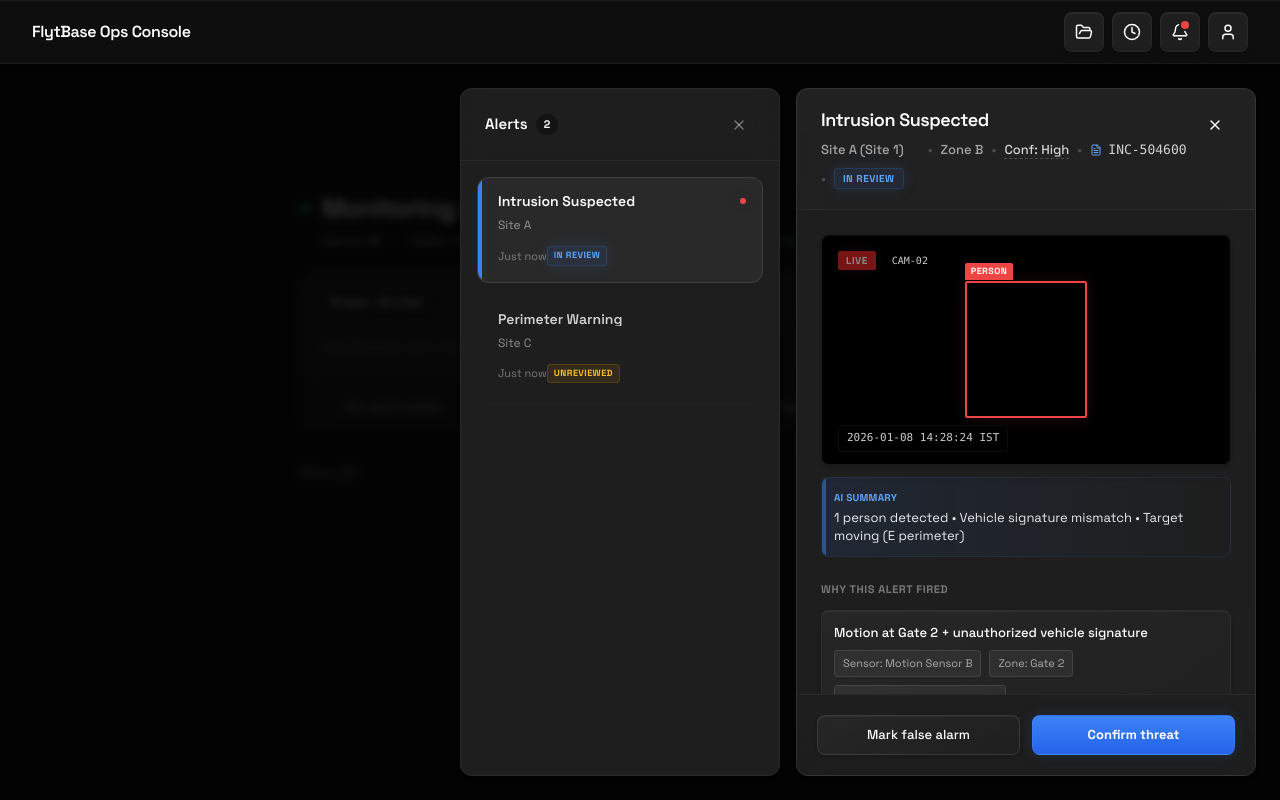
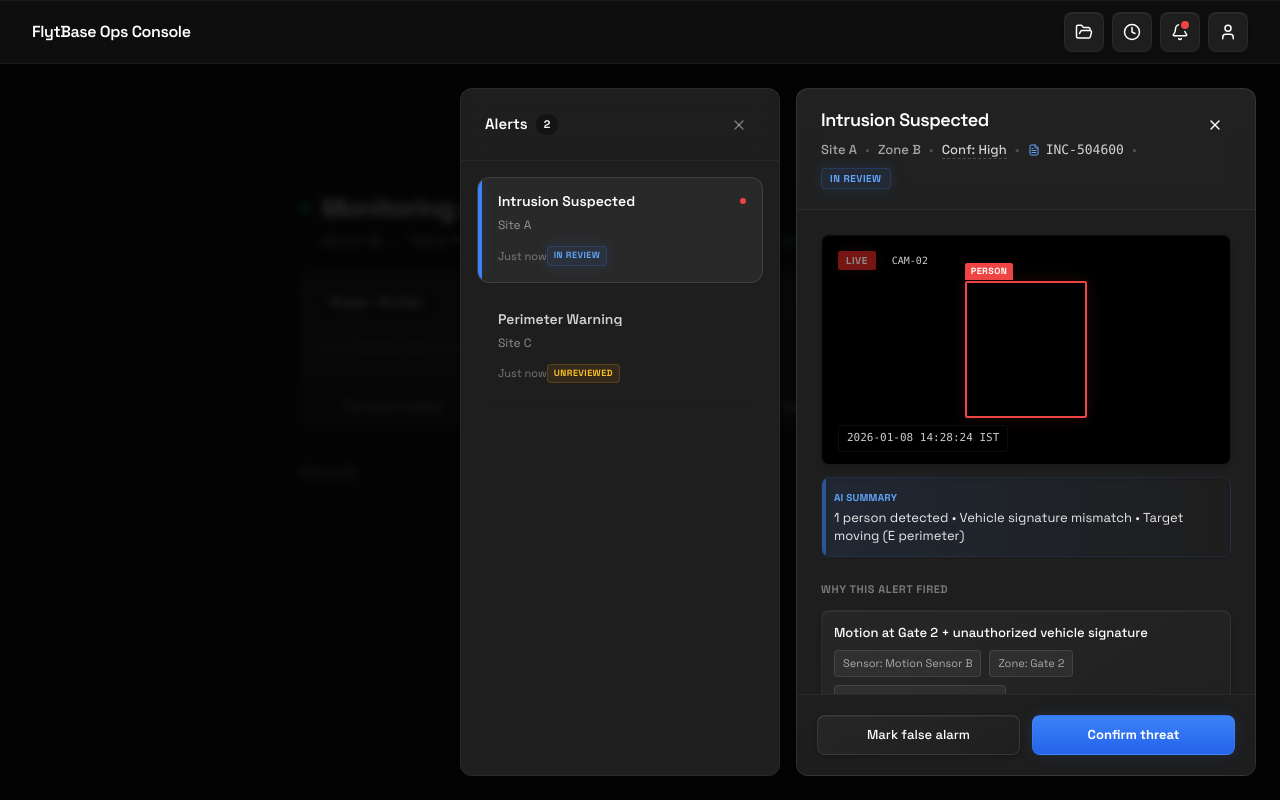
Before and after one commit to Yudha20/FlytBase, a React (Vite) app: page / in a window 1280 px wide. Both pictures are taken after a click on the button 1180 px from the left and 31 px from the top of the page. Built offline with nearby package versions, Linux system fonts and the light colour scheme.

Commit message:
style(ui): clean up site name display in details view header

```diff
--- a/components/AlertDrawer.tsx
+++ b/components/AlertDrawer.tsx
@@ -1307,17 +1307,7 @@ export const AlertDrawer: React.FC<AlertDrawerProps> = ({ alert, isOpen, onClose
                     <div className="flex flex-col gap-2">
                         <h2 className="text-[18px] font-semibold text-white leading-tight tracking-tight">{alert.type}</h2>
                         <div className="flex items-center gap-2 text-[13px] text-white/60 font-medium flex-wrap">
-                            <button
-                                onClick={() => {
-                                    navigator.clipboard.writeText(`${alert.site} (Site ${alert.site === 'Site A' ? '1' : '2'})`);
-                                    onShowToast(`Copied ${alert.site}`);
-                                }}
-                                className="hover:text-white transition-colors cursor-pointer group/site flex items-center gap-1.5"
-                                title="Click to copy"
-                            >
-                                <span>{alert.site} (Site {alert.site === 'Site A' ? '1' : '2'})</span>
-                                <Copy size={10} className="opacity-0 group-hover/site:opacity-100 transition-opacity" />
-                            </button>
+                            <span>{alert.site}</span>
                             <span className="text-white/20">•</span>
                             <span>Zone B</span>
                             <span className="text-white/20">•</span>
```
